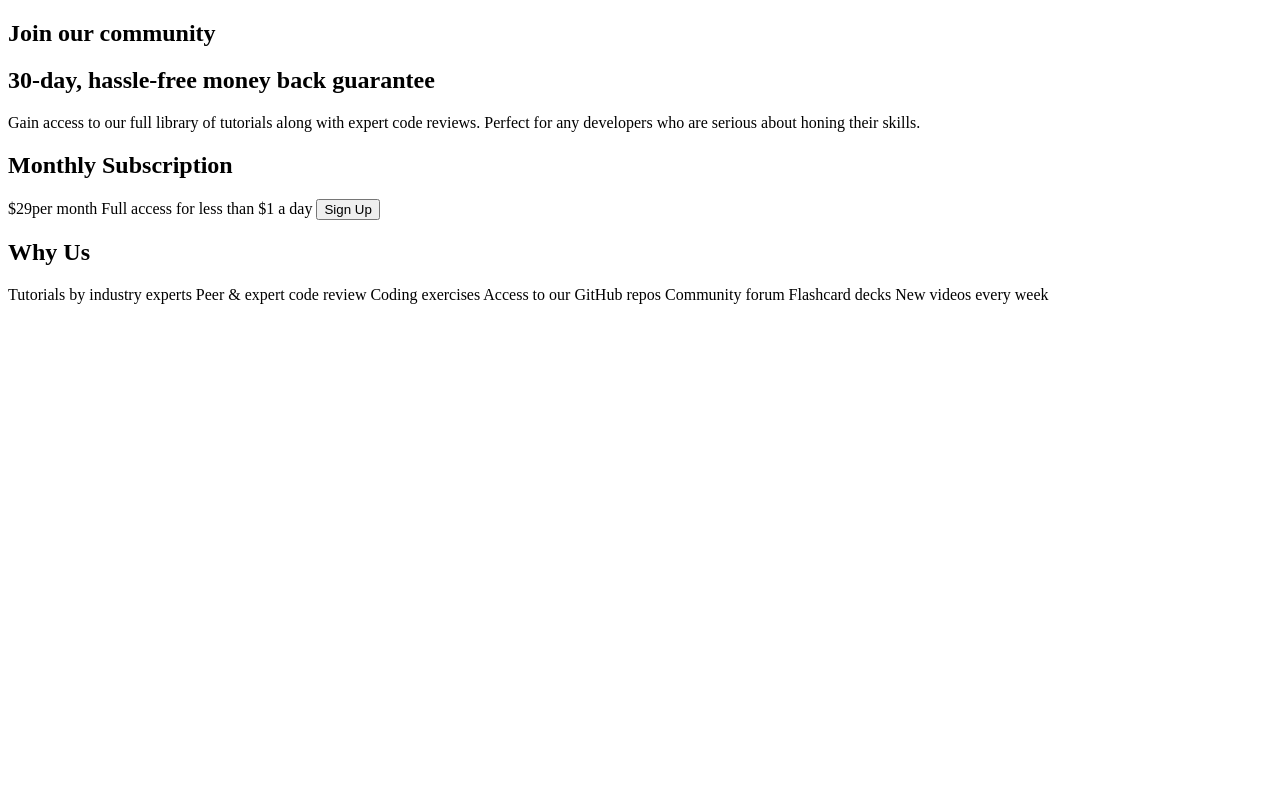
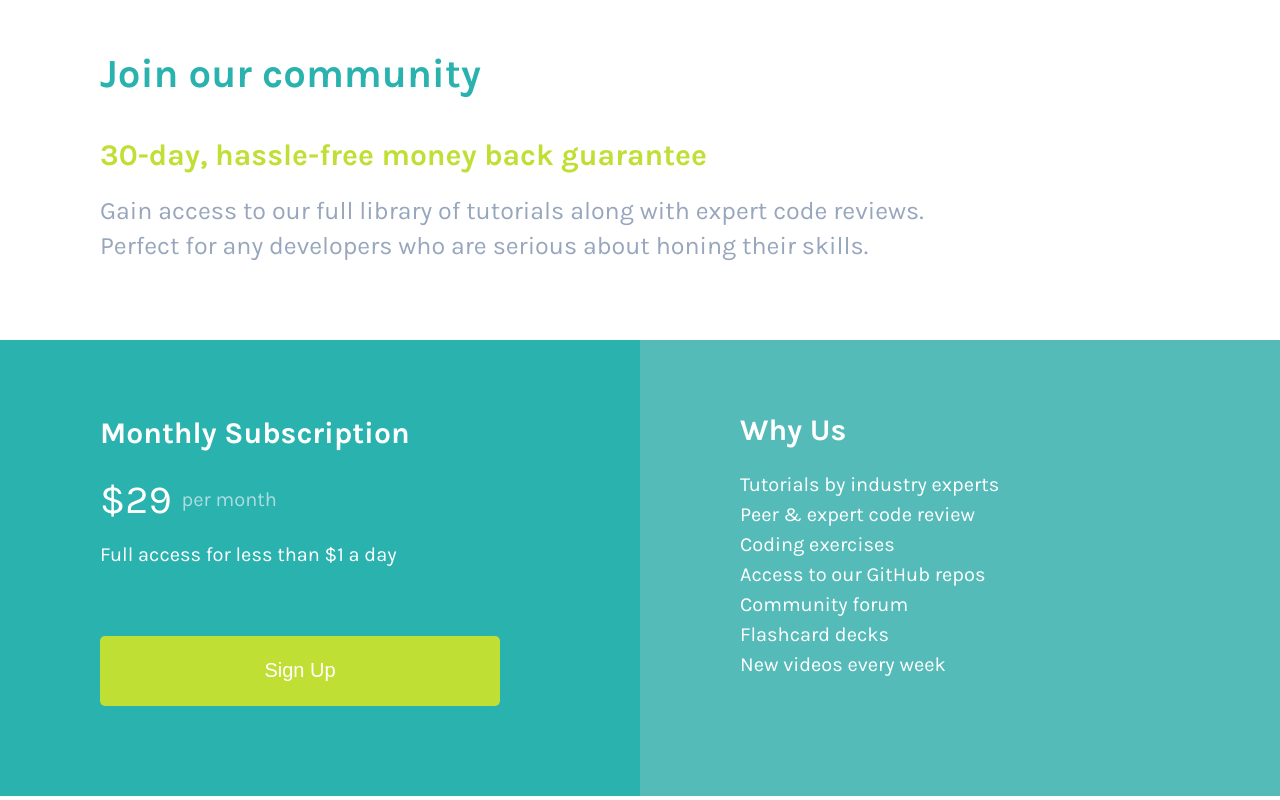
Before and after one commit to jhsebastian/Single-price-component, a plain HTML site: page index.html in a window 1280 px wide. Drawn offline with Linux system fonts and the light colour scheme.

Commit message:
create all the styles and prject end

```diff
--- a/index.html
+++ b/index.html
@@ -4,6 +4,8 @@
   <meta charset="UTF-8">
   <meta name="viewport" content="width=device-width, initial-scale=1.0">
   <link rel="icon" type="image/png" sizes="32x32" href="./images/favicon-32x32.png">
+  <link href="https://fonts.googleapis.com/css2?family=Karla:wght@400;700&display=swap" rel="stylesheet">
+  <link rel="stylesheet" href="style.css">
   <title>Single Price Grid Component</title>
 </head>
 <body>
@@ -12,25 +14,28 @@
       <h1>Join our community</h1>
       <h2>30-day, hassle-free money back guarantee</h2>
       <p>
-        Gain access to our full library of tutorials along with expert code reviews.
+        Gain access to our full library of tutorials along with expert code reviews. <br>
         Perfect for any developers who are serious about honing their skills.
       </p>
     </section>
     <section class="bottom-section">
       <div class="bottom-left">
         <h2>Monthly Subscription</h2>
-        <a>&dollar;29</a>per month
-        Full access for less than &dollar;1 a day
+        <div class="container-price">
+          <a class="price">&dollar;29</a> <a class="months">per month</a>
+        </div>
+        <p>Full access for less than &dollar;1 a day</p>
+
         <button>Sign Up</button>
       </div>
       <div class="bottom-right">
         <h2>Why Us</h2>
-        <p>Tutorials by industry experts
-          Peer &amp; expert code review
-          Coding exercises
-          Access to our GitHub repos
-          Community forum
-          Flashcard decks
+        <p>Tutorials by industry experts <br>
+          Peer &amp; expert code review <br>
+          Coding exercises <br>
+          Access to our GitHub repos <br>
+          Community forum <br>
+          Flashcard decks <br>
           New videos every week
         </p>
       </div>
--- a/style.css
+++ b/style.css
@@ -1,4 +1,97 @@
+:root {
+  --blue: hsl(179, 62%, 43%);
+  --greenLight: hsl(71, 73%, 54%);
+  --gray: hsl(204, 43%, 93%);
+  --grayBlue: hsl(218, 22%, 67%);
+}
+
 body {
   margin: 0;
   padding: 0;
+  font-family: 'Karla', sans-serif;
 }
+
+.principal-container {
+  width: 100%;
+  height: 100vh;
+}
+
+.top-section {
+  width: cover;
+  height: 30%;
+  padding: 50px 50px 50px 100px;
+}
+
+.top-section h1 {
+  margin-bottom: 40px;
+  color: var(--blue);
+  font-size: 40px;
+  margin-top: 0;
+}
+
+.top-section h2 {
+  color: var(--greenLight);
+  font-size: 30px;
+  margin-bottom: 20px;
+}
+
+.top-section p {
+  color: var(--grayBlue);
+  font-size: 25px;
+  margin-top: 10px;
+  line-height: 35px;
+}
+
+.bottom-section {
+  width: cover;
+  height: 57%;
+  display: flex;
+}
+
+.bottom-left {
+  height: cover;
+  width: 50%;
+  padding: 50px 50px 50px 100px;
+  background-color: var(--blue);
+  color: white;
+  font-size: 20px;
+}
+
+.bottom-section .container-price {
+  display: flex;
+  align-items: center;
+}
+
+.bottom-left .price {
+  font-size: 40px;
+}
+
+.bottom-left .months {
+  text-align: center;
+  color: var(--gray);
+  opacity: 70%;
+  margin-left: 10px;
+}
+
+.bottom-left button{
+  background: var(--greenLight);
+  border: none;
+  border-radius: 5px;
+  font-size: 20px;
+  width: 400px;
+  height: 70px;
+  color: white;
+  cursor: pointer;
+  outline: none;
+  margin-top: 50px;
+}
+
+.bottom-right {
+  height: cover;
+  width: 50%;
+  padding: 50px 50px 50px 100px;
+  background-color: hsl(179, 43%, 53%);
+  color: white;
+  font-size: 20px;
+  line-height: 30px;
+}
```
